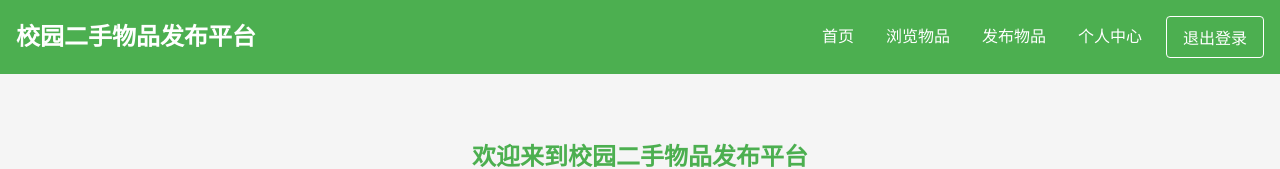
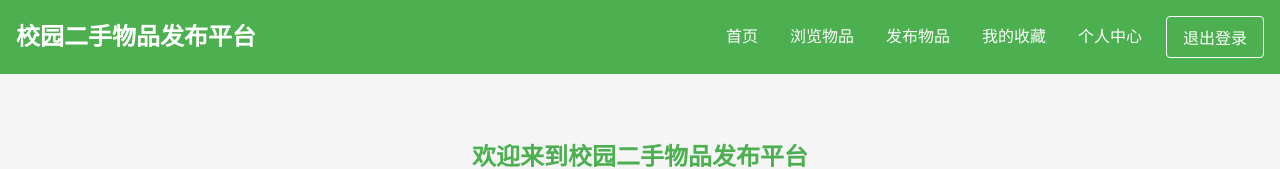
Before and after one commit to Qiyao071/second-hand-market, a Vue app: page / in a window 1280 px wide. Shown: the top 169 px of the page. Built offline with nearby package versions, Linux system fonts and the light colour scheme; sample sign-in values are in the browser's storage; the HTML template or start-up script is replaced by a standard one.

Commit message:
Sprint5: 导航栏添加我的收藏按钮

```diff
--- a/src/App.vue
+++ b/src/App.vue
@@ -10,6 +10,7 @@
         <router-link v-if="!isLoggedIn" to="/login">登录</router-link>
         <router-link v-if="!isLoggedIn" to="/register">注册</router-link>
         <router-link v-if="isLoggedIn" to="/publish">发布物品</router-link>
+        <router-link v-if="isLoggedIn" to="/favorites">我的收藏</router-link>
         <router-link v-if="isLoggedIn" to="/profile">个人中心</router-link>
         <button v-if="isLoggedIn" @click="logout">退出登录</button>
       </nav>
```
